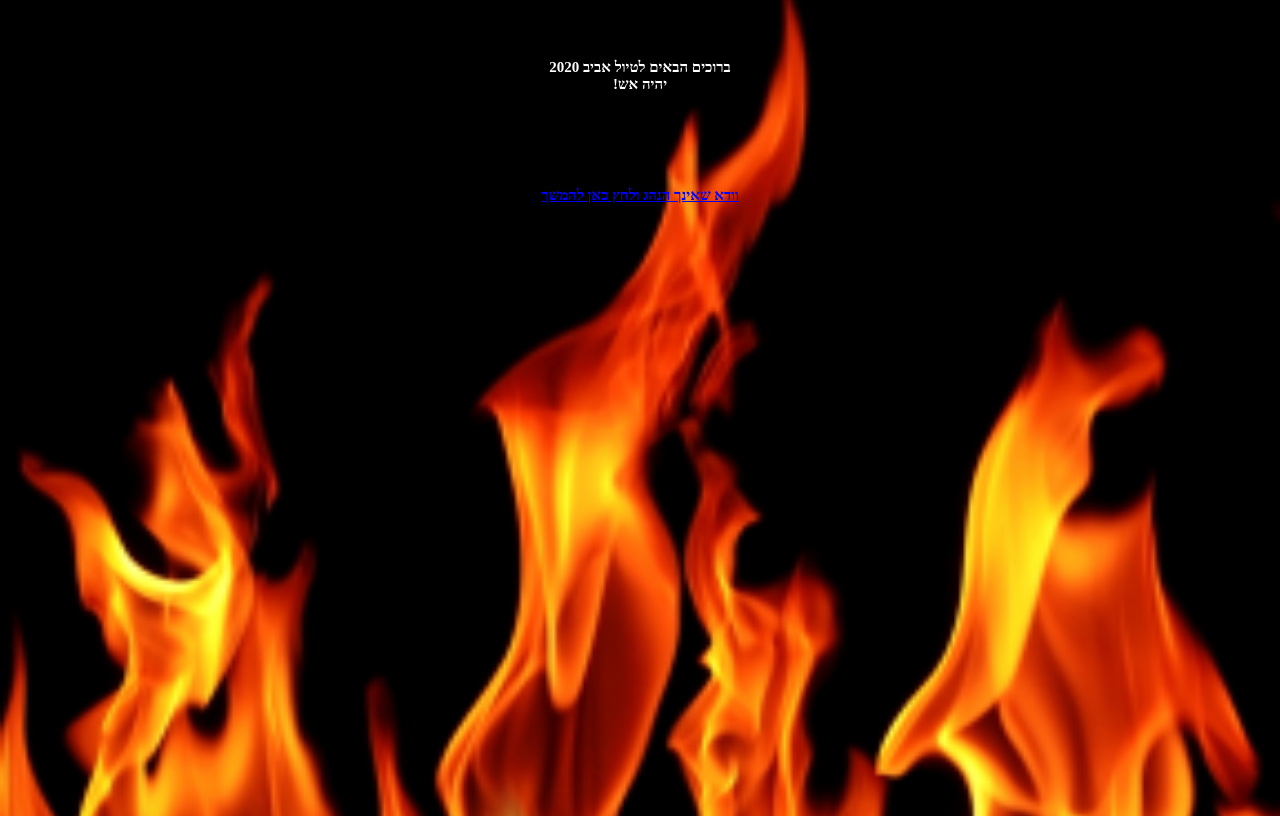
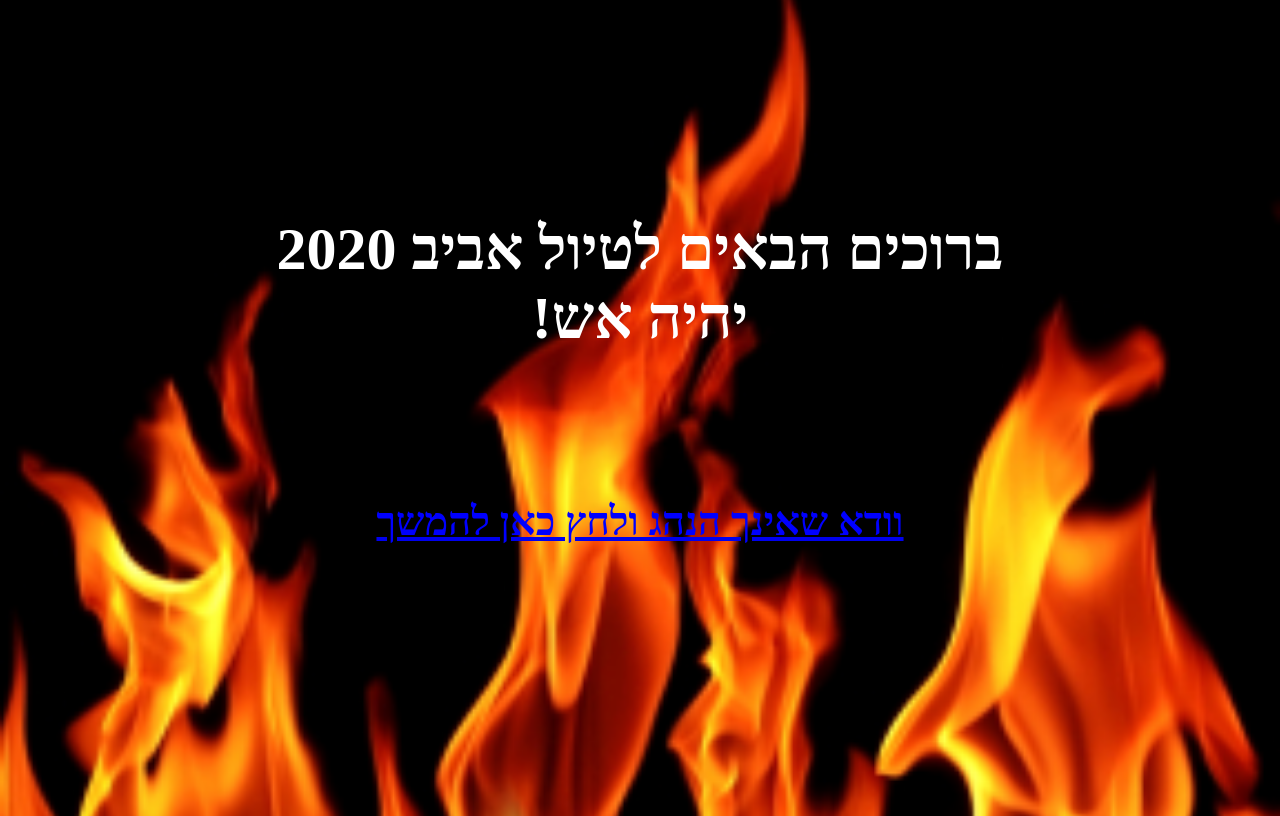
Before and after one commit to tomershapira103/TiyulAviv, a plain HTML site: page index.html in a window 1280 px wide. Drawn offline with Linux system fonts and the light colour scheme.

Commit message:
Update index.html

```diff
--- a/index.html
+++ b/index.html
@@ -8,12 +8,12 @@ function myAlert () {
    h1 {
   color: white;
   text-align: center;
-     font-size: 15px;
+     font-size: 60px;
 }
       h2 {
   color: blue;
   text-align: center;
-        font-size: 15px;
+        font-size: 40px;
 }
 body {
   background-image: url('fire.jpg');
```
